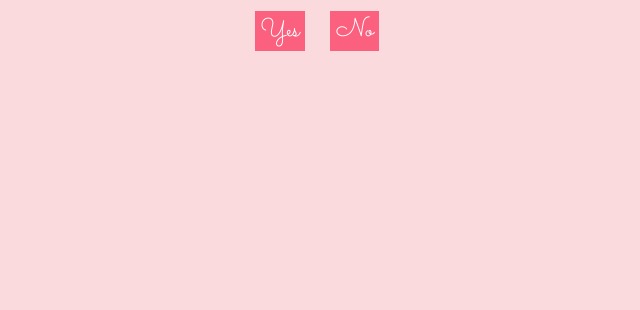
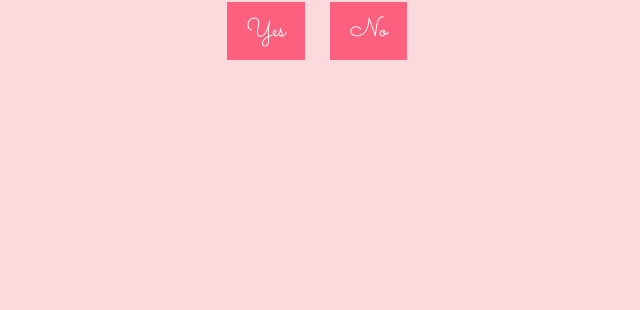
Before and after one commit to Giyowww/Valentines-, a plain HTML site: page index.html in a window 1280 px wide. Shown: the part 490-800 px from the top of the page, without its empty margins (323-963 px from the left). Drawn offline with Linux system fonts and the light colour scheme.

Commit message:
Update style.css

```diff
--- a/style.css
+++ b/style.css
@@ -28,7 +28,7 @@ body {
     margin-top: 20px; /* Add space above the options */
 }
 
-button {q
+button {
     padding: 10px 20px; /* Set padding for buttons */
     margin: 0 10px; /* Set margin around buttons */
     font-size: 26px; /* Set font size for buttons */
```
